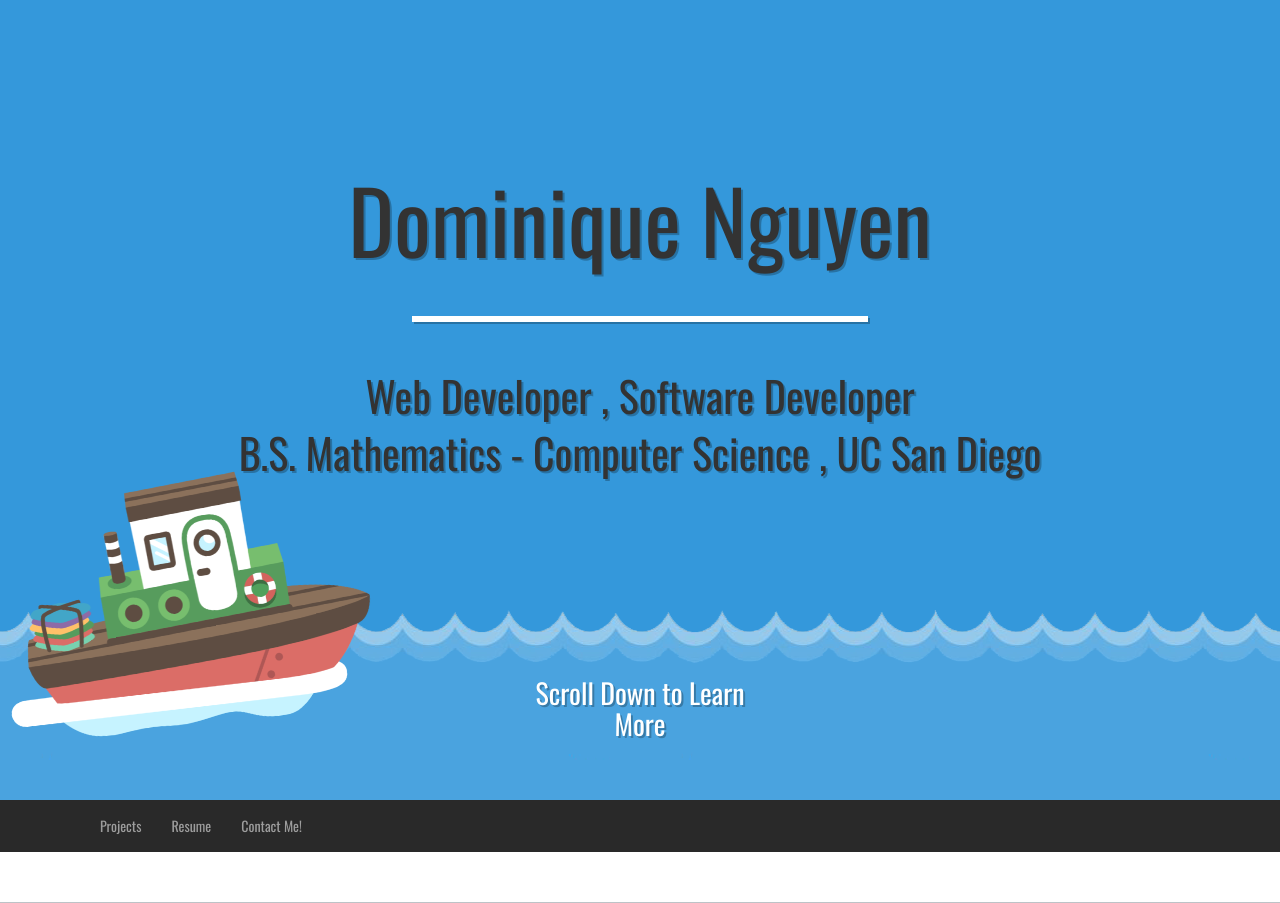
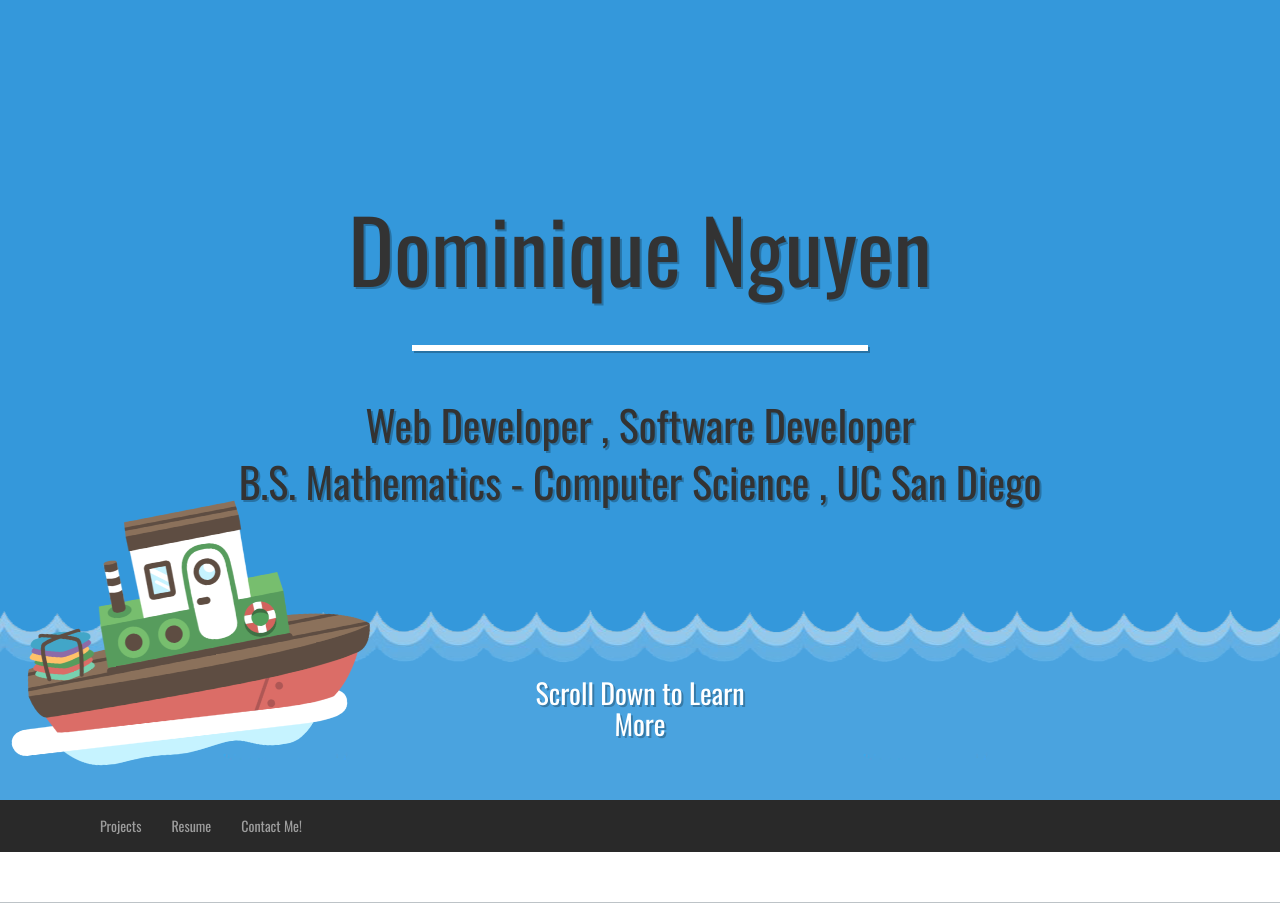
Before and after one commit to domnguyen/domnguyen.github.io, a PHP site: page / in a window 1280 px wide. Shown: the top 903 px of the page. Run offline with PHP 8.4, Linux system fonts and the light colour scheme.

Commit message:
Changing Margin

```diff
--- a/css/style.css
+++ b/css/style.css
@@ -19,7 +19,7 @@ background: #3498db url("/img/water.png") repeat-x bottom left;;
 }
 .introduction-text{
   position:static;
-  margin-top:15%;
+  margin-top:200px;
   text-align: center;
   display:block;
 
@@ -75,7 +75,7 @@ h6.scroll-down{
 
 @-webkit-keyframes bg-move {
 	0%   { background-position:  0px 100%; }
-	100% { background-position:  50% 100%; }
+	100% { background-position:  100% 100%; }
 }
 
 
```
